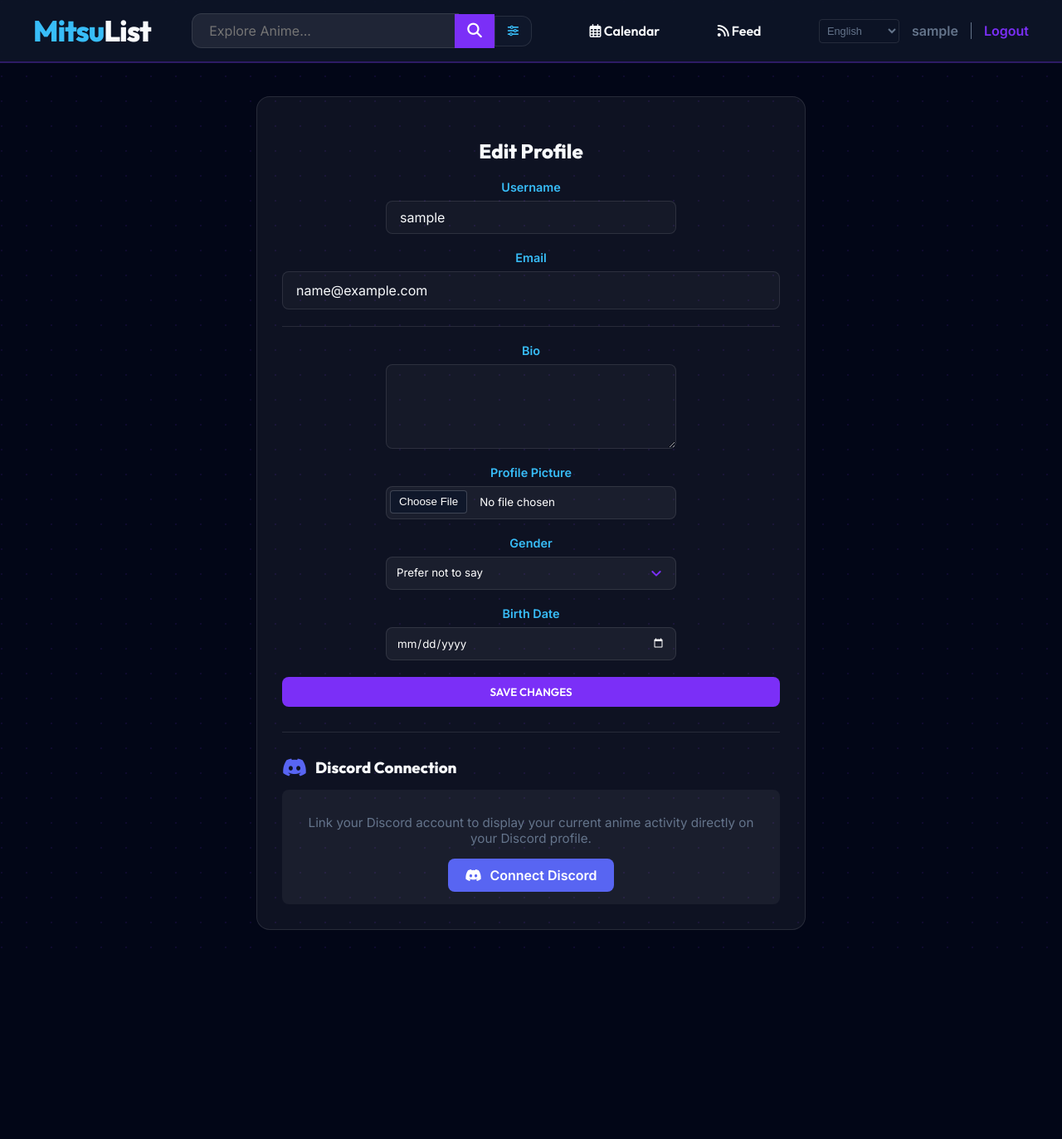
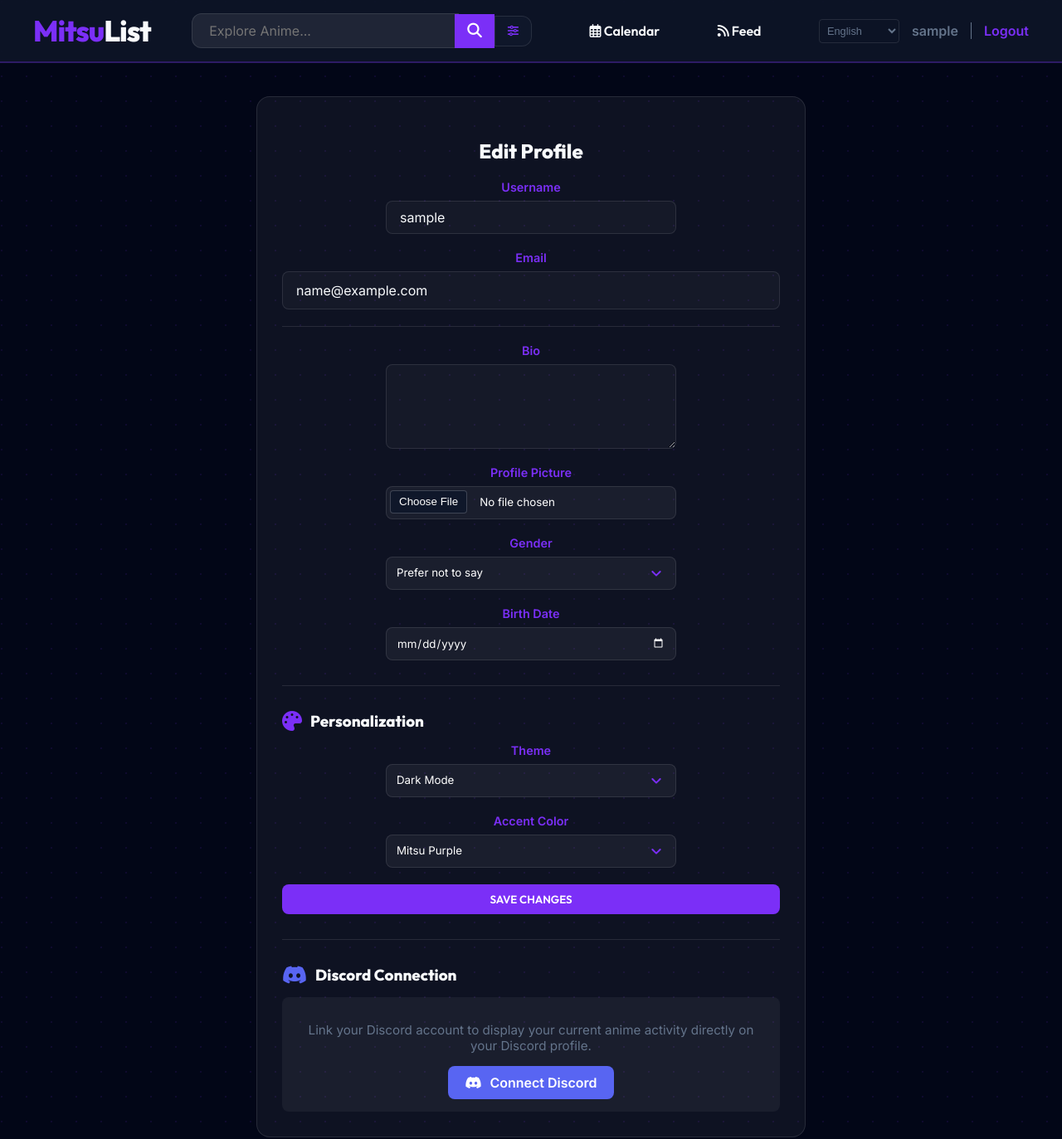
Before and after one commit to IdzaYar120/MitsuList, a Django app: page /users/profile/edit/ in a window 1280 px wide. Shown: the top 1373 px of the page at 83% size. Before the commit the page ends 1143 px from the top, so only its background shows below. Run offline with Django 5.2, Linux system fonts and the light colour scheme; the visitor is signed in with stand-in values (Sample User, id 1).

Commit message:
feat(users): Add Light/Dark themes and Accent Color customization

```diff
--- a/app/static/css/variables.css
+++ b/app/static/css/variables.css
@@ -24,3 +24,13 @@
     --border-radius: 12px;
     --transition: 0.3s cubic-bezier(0.4, 0, 0.2, 1);
 }
+
+.theme-light {
+    /* Colors - Light Theme Palette */
+    --color-secondary: #f8fafc; /* Very light slate */
+    --color-bg: #e2e8f0; /* Soft gray background */
+    --color-text: #0f172a; /* Slate Dark text */
+    --color-muted: #64748b; /* Slate Muted */
+    --color-shadow: rgba(0, 0, 0, 0.1);
+    --glass-bg: rgba(255, 255, 255, 0.8);
+}
--- a/app/templates/base.html
+++ b/app/templates/base.html
@@ -29,7 +29,10 @@
     {% block extra_css %}{% endblock %}
 </head>
 
-<body>
+<body {% if user.is_authenticated and user.profile.theme_preference == 'light' %}class="theme-light"{% endif %}
+      {% if user.is_authenticated and user.profile.accent_color %}
+      style="--color-primary: {{ user.profile.accent_color }}; --color-accent: {{ user.profile.accent_color }};"
+      {% endif %}>
     <center>
         <div id="navbar">
             <a href="{% url 'home' %}" style="text-decoration: none;">
--- a/users/forms.py
+++ b/users/forms.py
@@ -25,10 +25,12 @@ from .models import Profile
 class ProfileUpdateForm(forms.ModelForm):
     class Meta:
         model = Profile
-        fields = ['image', 'bio', 'gender', 'birth_date']
+        fields = ['image', 'bio', 'gender', 'birth_date', 'theme_preference', 'accent_color']
         widgets = {
             'bio': forms.Textarea(attrs={'class': 'mitsulist-input', 'rows': 4}),
             'gender': forms.Select(attrs={'class': 'mitsulist-input'}),
             'birth_date': forms.DateInput(attrs={'type': 'date', 'class': 'mitsulist-input', 'style': 'color-scheme: dark;'}),
             'image': forms.FileInput(attrs={'class': 'mitsulist-input'}),
+            'theme_preference': forms.Select(attrs={'class': 'mitsulist-input'}),
+            'accent_color': forms.Select(attrs={'class': 'mitsulist-input'}),
         }
--- a/users/models.py
+++ b/users/models.py
@@ -19,6 +19,22 @@ class Profile(models.Model):
     ]
     gender = models.CharField(max_length=1, choices=GENDER_CHOICES, default='N')
     birth_date = models.DateField(null=True, blank=True)
+
+    # Theme & Customization
+    THEME_CHOICES = [
+        ('dark', 'Dark Mode'),
+        ('light', 'Light Mode'),
+    ]
+    ACCENT_CHOICES = [
+        ('#7b2ff7', 'Mitsu Purple'),
+        ('#ff6b6b', 'Ruby Red'),
+        ('#4ecdc4', 'Mint Green'),
+        ('#feca57', 'Sunset Orange'),
+        ('#54a0ff', 'Ocean Blue'),
+        ('#ff9ff3', 'Sakura Pink'),
+    ]
+    theme_preference = models.CharField(max_length=10, choices=THEME_CHOICES, default='dark')
+    accent_color = models.CharField(max_length=10, choices=ACCENT_CHOICES, default='#7b2ff7')
 
     # Discord Integration
     discord_id = models.CharField(max_length=255, blank=True, null=True, unique=True)
--- a/users/templates/users/edit_profile.html
+++ b/users/templates/users/edit_profile.html
@@ -37,6 +37,20 @@
         <div style="margin-bottom: 20px;">
             <label style="display: block; margin-bottom: 5px; color: var(--color-muted);">Birth Date</label>
             {{ p_form.birth_date }}
+        </div>
+
+        <hr style="border: 0; border-top: 1px solid rgba(255,255,255,0.1); margin: 30px 0;">
+        <h3 style="font-family: var(--font-header); margin-bottom: 15px; display: flex; align-items: center; gap: 10px;">
+            <i class="fa-solid fa-palette" style="color: var(--color-accent); font-size: 1.5rem;"></i> Personalization
+        </h3>
+
+        <div style="margin-bottom: 20px;">
+            <label style="display: block; margin-bottom: 5px; color: var(--color-muted);">Theme</label>
+            {{ p_form.theme_preference }}
+        </div>
+        <div style="margin-bottom: 20px;">
+            <label style="display: block; margin-bottom: 5px; color: var(--color-muted);">Accent Color</label>
+            {{ p_form.accent_color }}
         </div>
 
         <button type="submit" class="mitsulist-btn-primary" style="width: 100%;">Save Changes</button>
```
Also changed, not shown: users/migrations/0007_profile_accent_color_profile_theme_preference.py (added).
